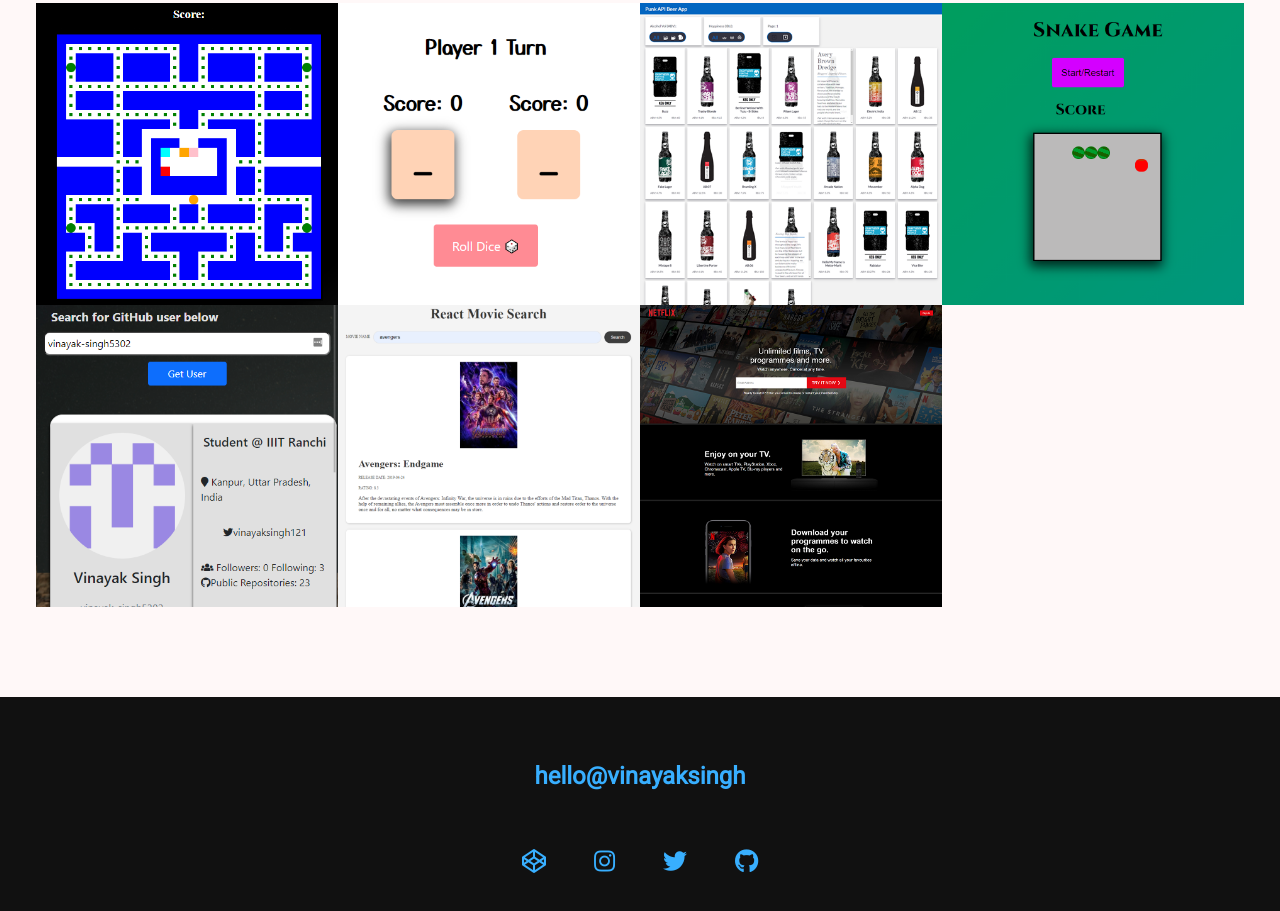
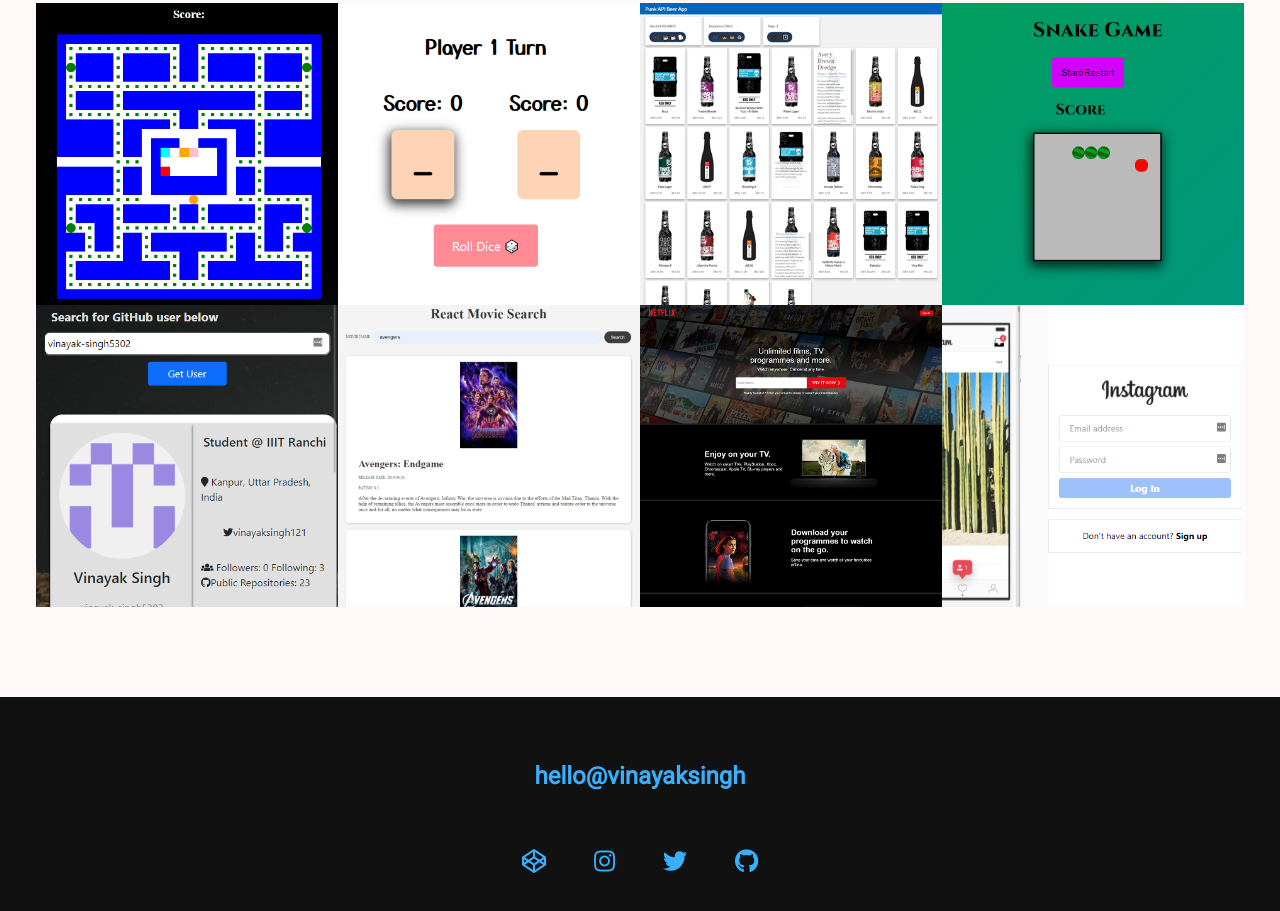
Before and after one commit to singh-vinayak/myPortfolio, a website: page public/index.html in a window 1280 px wide. Shown: the part 2008-2919 px from the top of the page. Drawn offline with nearby package versions, Linux system fonts and the light colour scheme.

Commit message:
added project n8

```diff
--- a/public/index.html
+++ b/public/index.html
@@ -239,6 +239,21 @@
             class="portfolio__img"
           />
         </a>
+
+        <!-- Portfolio item 08 -->
+        <a
+          href="https://cloneinstagram12.herokuapp.com/"
+          class="portfolio__item"
+          title="Instagram Web App(clone)"
+          target="_blank"
+        >
+          <img
+            style="background-color: black;height: 100%;"
+            src="img/project-instaclone.png"
+            alt="Intagram ( Cloned )"
+            class="portfolio__img"
+          />
+        </a>
       </div>
     </section>
 
```
Also changed, not shown: public/img/project-instaclone.PNG (added).
